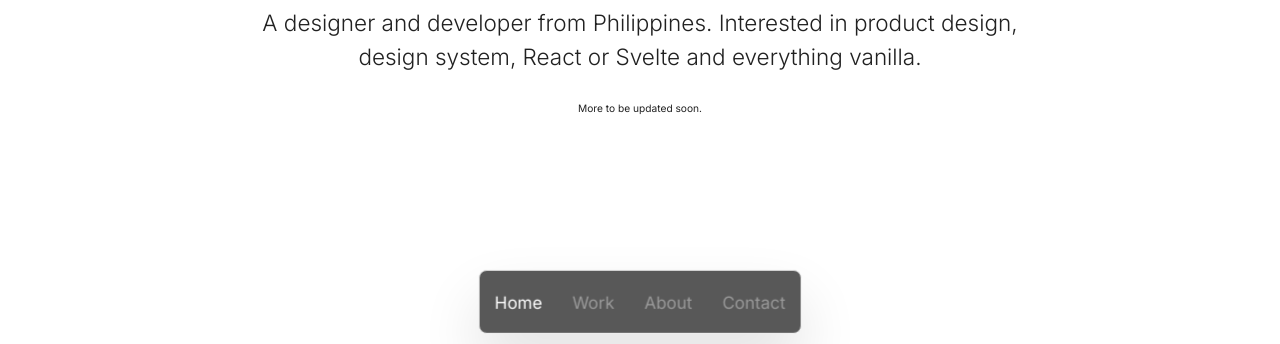
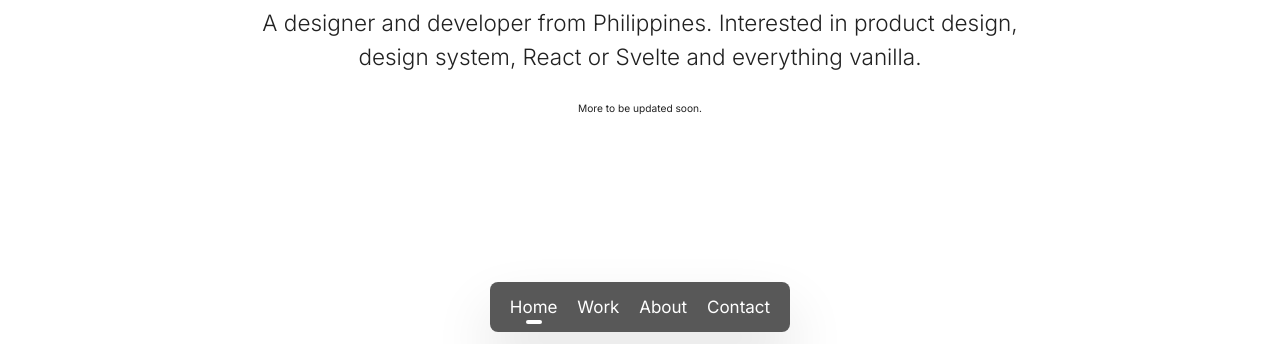
Before and after one commit to haroldjeshua/hjv, a plain HTML site: page index.html in a window 1280 px wide. Shown: the part 456-800 px from the top of the page. Drawn offline with nearby package versions, Linux system fonts and the light colour scheme.

Commit message:
updated navbar bottom w active class

```diff
--- a/css/main.css
+++ b/css/main.css
@@ -379,18 +379,52 @@ h1, h2, h3, h4, h5, h6 {
 }
 
 .navbar {
+	--width: 300px;
+	--height: 50px;
+
 	position: absolute;
-	bottom: 0;
-	left: 50%;
-	height: 64px;
-	display: flex;
-	background-color: var(--nav-bg);
-	backdrop-filter: blur(8px);
-	color: var(--bg);
-	border: 1px solid var(--border);
-	border-radius: var(--radii-2);
-	box-shadow: var(--shadows-large);
-	transform: translate(-50%, -16%) translateY(0);
+    bottom: 12px;
+    left: calc(50% - var(--width) / 2);
+	width: 300px;
+    height: 50px;
+
+	display: grid;
+	grid: var(--height) / auto-flow;
+	justify-content: space-evenly;
+    align-items: center;
+
+    background-color: var(--nav-bg);
+    backdrop-filter: blur(8px);
+    color: var(--bg);
+    border-radius: var(--radii-2);
+    box-shadow: var(--shadows-large);
+}
+
+.navbar__link {
+	position: relative;
+    display: flex;
+    flex-direction: column;
+    align-content: center;
+    justify-content: center;
+    align-items: center;
+    height: 100%;
+}
+
+.navbar__link::after {
+	content: '';
+    position: absolute;
+    width: 16px;
+    height: 4px;
+    background-color: var(--bg);
+    border-radius: var(--radii-4);
+    bottom: 8px;
+	opacity: 0;
+	visibility: hidden;
+}
+
+.navbar__link.active::after {
+	opacity: 1;
+	visibility: visible;
 }
 
 .navbar__list {
@@ -400,7 +434,6 @@ h1, h2, h3, h4, h5, h6 {
 	align-content: center;
 	justify-content: center;
 	align-items: center;
-	height: 64px;
 	border-radius: var(--radii-3);
 }
 
--- a/index.html
+++ b/index.html
@@ -53,7 +53,7 @@
 	</header>
 
 	<main class="main">
-        <div class="page">
+		<section class="page">
 			<div class="logo-wrapper">
 				<svg class="logo logo--small" width="400" height="128" viewBox="0 0 400 128" fill="none" xmlns="http://www.w3.org/2000/svg" data-aos="fade-up">
 					<path class="logo-v" d="M272 0H400L336 128L272 0Z" fill="currentColor"/>
@@ -70,20 +70,10 @@
 	</main>
 
 	<nav class="navbar navbar--bottom">
-        <ul class="navbar__list">
-            <li class="navbar__list-item active">
-                <a class="navbar__list-link" href="#Home">Home</a>
-            </li>
-            <li class="navbar__list-item">
-                <a class="navbar__list-link" href="#Work">Work</a>
-            </li>
-            <li class="navbar__list-item">
-                <a class="navbar__list-link" href="#About">About</a>
-            </li>
-            <li class="navbar__list-item">
-                <a class="navbar__list-link" href="#Contact">Contact</a>
-            </li>
-        </ul>
+		<a class="navbar__link active" href="#home" act>Home</a>
+		<a class="navbar__link" href="#work">Work</a>
+		<a class="navbar__link" href="#about">About</a>
+		<a class="navbar__link" href="#contact">Contact</a>
 	</nav>
 
 	<footer hidden class="footer">
@@ -92,8 +82,8 @@
 		</div>
 	</footer>
 
-    <script src="https://unpkg.com/aos@next/dist/aos.js"></script>
-    <script src="js/app.js"></script>
-    <script src="js/theme.js"></script>
+	<script src="https://unpkg.com/aos@2.3.1/dist/aos.js"></script>
+	<script type="module" src="js/app.js"></script>
+	<script type="module" src="js/theme.js"></script>
 </body>
 </html>
```
Lines whose indentation alone changed are shown as unchanged.
